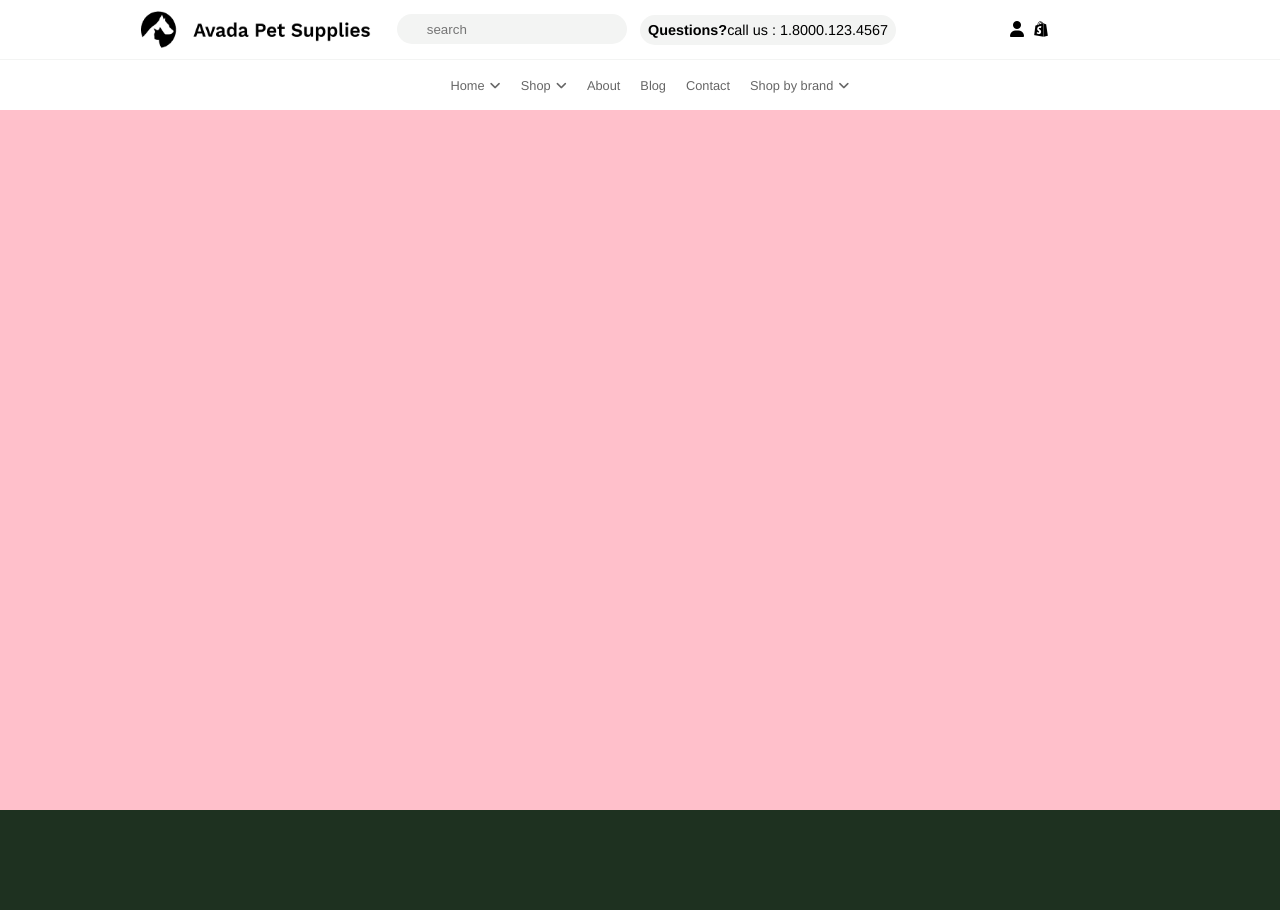
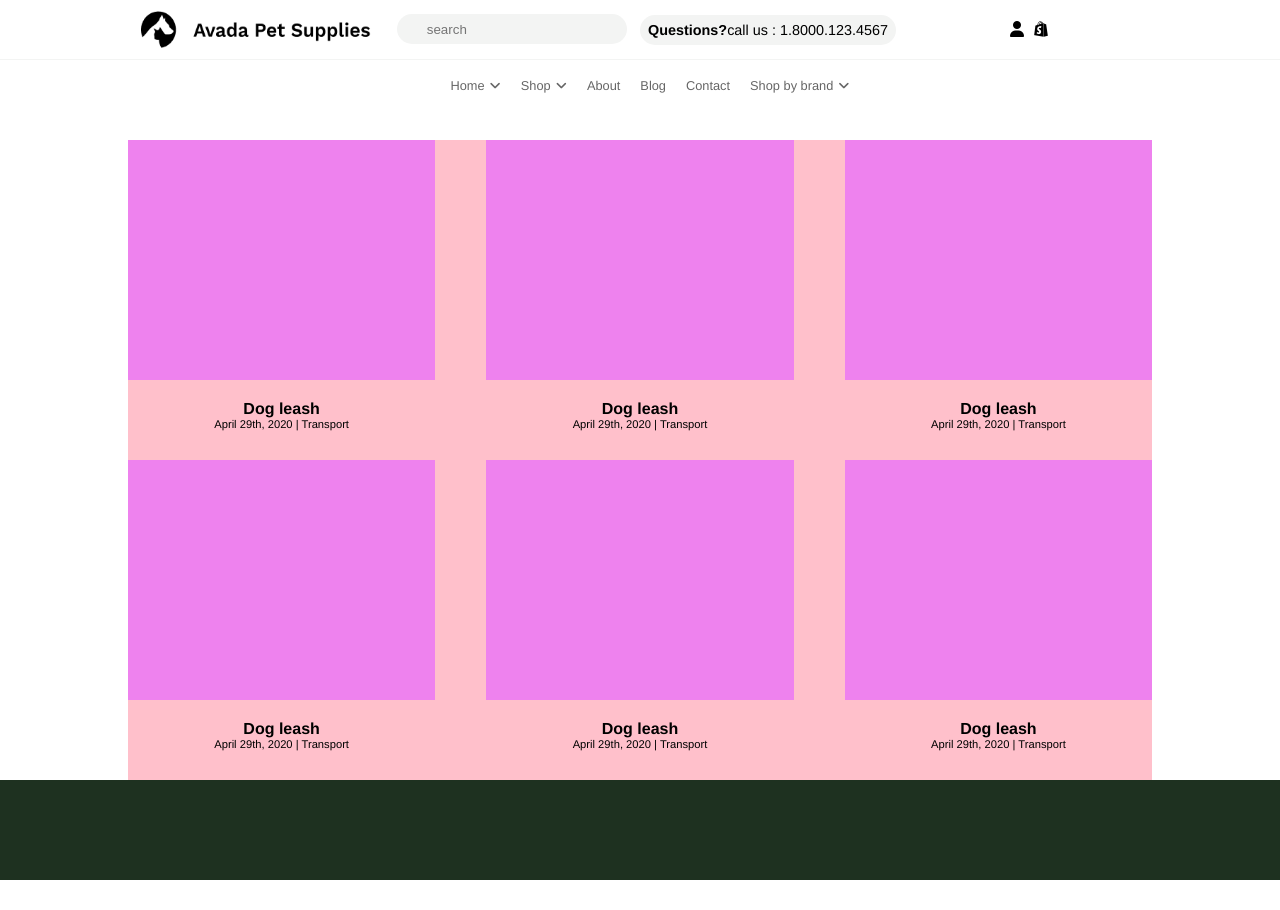
Before and after one commit to MicheleBisceglia/proj-html-vuejs, a Vue app: page / in a window 1280 px wide. After the commit the page ends 880 px from the top, so only its background shows below. Built offline with nearby package versions, Linux system fonts and the light colour scheme.

Commit message:
AppMain ,AppProduct structure

```diff
--- a/src/App.vue
+++ b/src/App.vue
@@ -27,7 +27,6 @@ export default {
   font-family: Avenir, Helvetica, Arial, sans-serif;
   -webkit-font-smoothing: antialiased;
   -moz-osx-font-smoothing: grayscale;
-  background-color: $secondary-color;
   height: 100vh;
 }
 </style>
--- a/src/components/AppHeader.vue
+++ b/src/components/AppHeader.vue
@@ -55,12 +55,12 @@ export default {
 .header_top {
   height: 60px;
   background-color: $primary-color;
-  border-bottom: 1px solid #f3f4f3;
+  border-bottom: 1px solid $light-color;
   display: flex;
   justify-content: center;
   align-items: center;
   .header_top_item {
-    width: 20%;
+    min-width: 20%;
     height: 70%;
     display: flex;
     justify-content: center;
@@ -70,7 +70,7 @@ export default {
       width: 90%;
   }
   input {
-      background-color: #f3f4f3;
+      background-color: $light-color;
       border-style: none;
       border-radius: 20px;
       height: 30px;
@@ -83,7 +83,7 @@ export default {
   }
   .contacts {
     font-size: 90%;
-    background-color: #f3f4f3;
+    background-color: $light-color;
     display: flex;
     border-radius: 20px;
     height: 30px;
--- a/src/components/AppMain.vue
+++ b/src/components/AppMain.vue
@@ -1,12 +1,23 @@
 <template>
   <div>
-    <main></main>
+    <main>
+      <AppProduct />
+      <AppProduct />
+      <AppProduct />
+      <AppProduct />
+      <AppProduct />
+      <AppProduct />
+    </main>
   </div>
 </template>
 
 <script>
+import AppProduct from "../components/AppProduct.vue";
 export default {
   name: "AppMain",
+  components: {
+    AppProduct,
+  }
 };
 </script>
 
@@ -14,6 +25,11 @@ export default {
 @import "../style/common.scss";
 main {
   background-color: pink;
-  height: 700px;
+  display: flex;
+  flex-wrap: wrap;
+  justify-content: space-between;
+  max-width: 80%;
+  margin: 0 auto;
+  margin-top: 30px
 }
 </style>
--- /dev/null
+++ b/src/components/AppProduct.vue
@@ -0,0 +1,34 @@
+<template>
+  <div class="product-card">
+    <div class="img"></div>
+    <h4 class="center">Dog leash</h4>
+    <p class="center">April 29th, 2020 | Transport</p>
+  </div>
+</template>
+
+<script>
+export default {
+  name: "AppProduct"
+}
+</script>
+
+<style lang="scss" scoped>
+  .product-card {
+    height: 300px;
+    width: 30%;
+    margin-bottom: 20px;
+  }
+  .img {
+    height: 80%;
+    width: 100%;
+    background-color: violet;
+  }
+  h4 {
+    text-align: center;
+    padding-top: 20px;
+  }
+  p {
+    text-align: center;
+    font-size: 70%;
+  }
+</style>
--- a/src/style/variables.scss
+++ b/src/style/variables.scss
@@ -1,2 +1,3 @@
 $primary-color: white;
 $secondary-color: #1e3120;
+$light-color: #f3f4f3;
```
